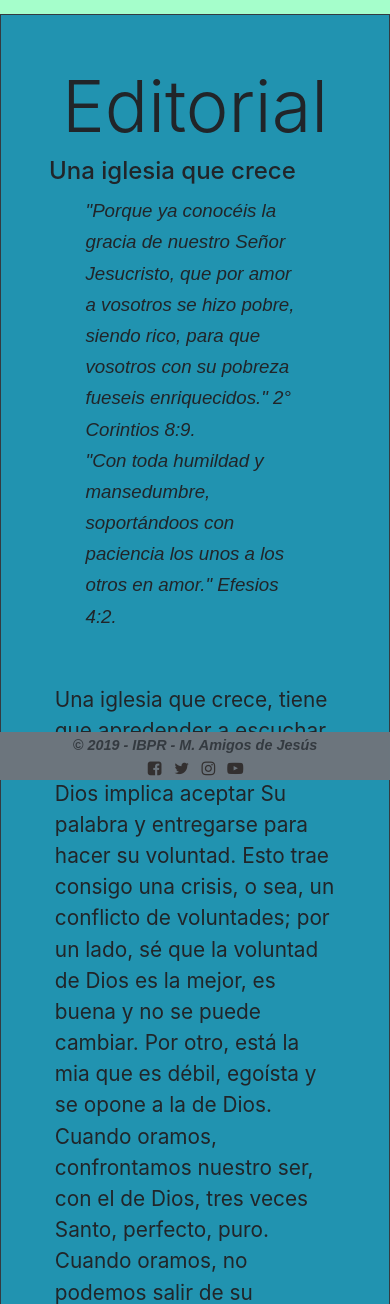
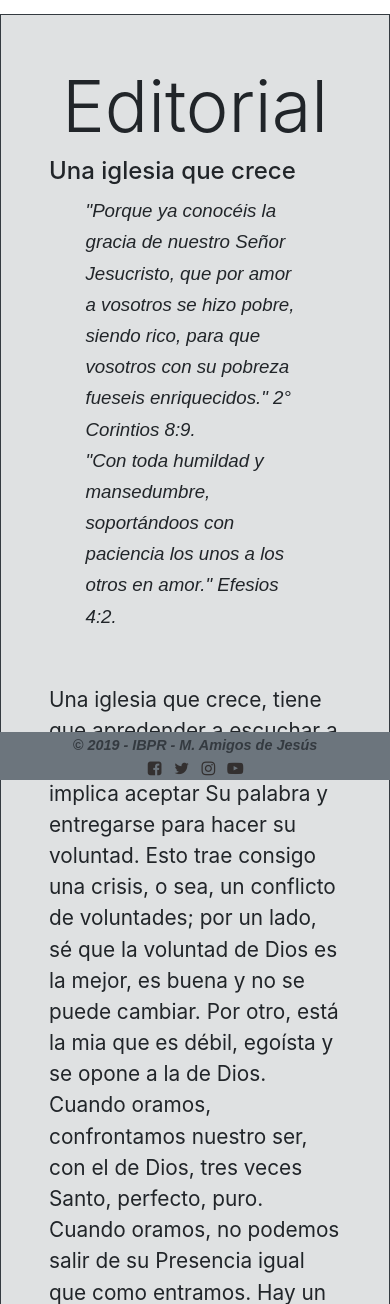
Before and after one commit to rickyMelida/panambireta, a PHP site: page /src/blog.html in a window 390 px wide. Shown: the part 64-1368 px from the top of the page. Run offline with PHP 8.4, Linux system fonts and the light colour scheme.

Commit message:
Se cambia color de fondos, y se quita padding para tamaño movil

```diff
--- a/css/estilo.css
+++ b/css/estilo.css
@@ -1,10 +1,10 @@
 @import url("fontello.css");
 
 body {
-	background: #a5fecb;
+	background: #fff;
 }
 .content {
-	background: #2193b0;
+	background: #dfe1e2;
 }
 
 .redes {
@@ -115,6 +115,6 @@ span {
 	}
 
 	.content aside p:last-child {
-		padding: 10% 2%;
+		padding: 10% 0;
 	}
 }
```
